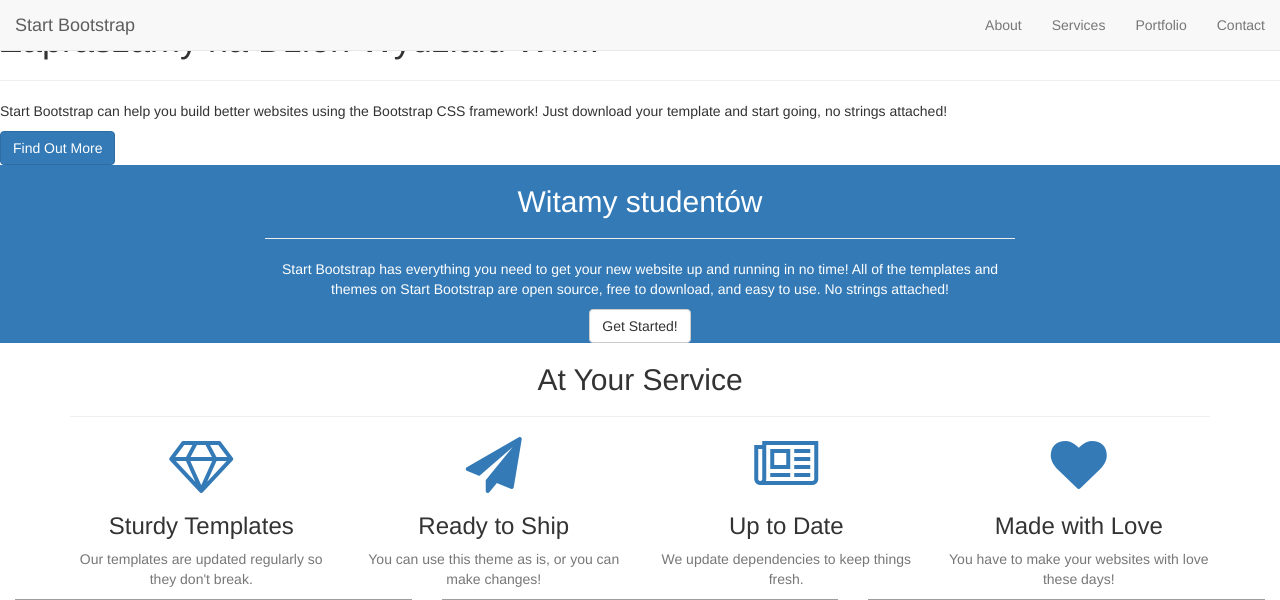
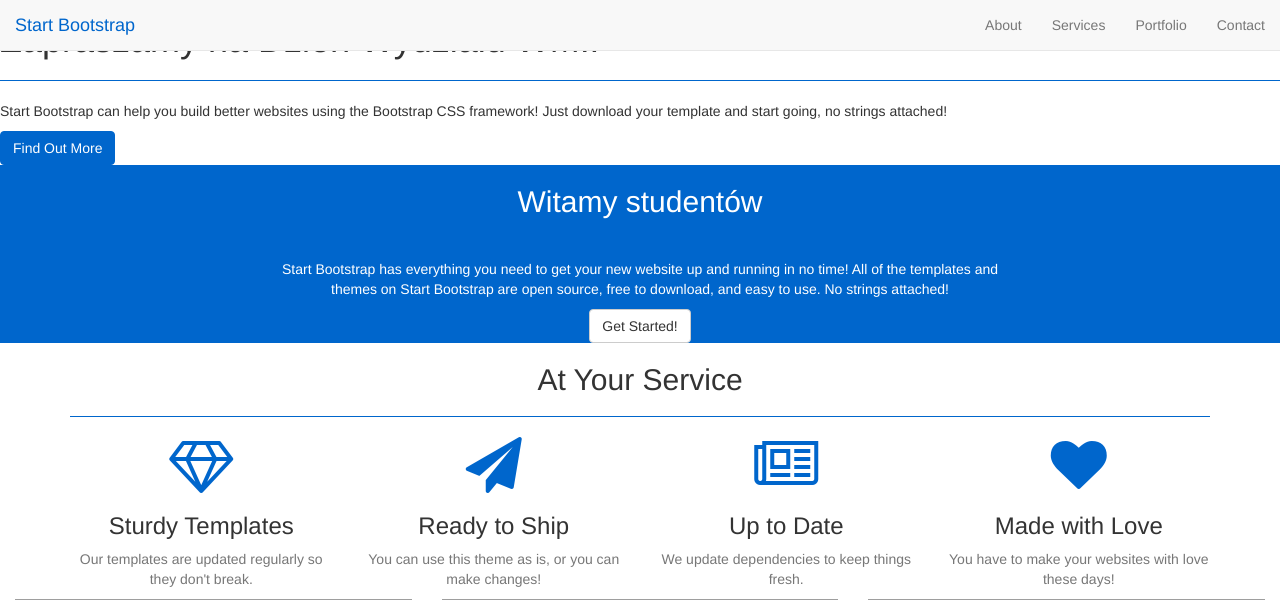
Before and after one commit to KSIUJ/dzien_wydzialu, a Django app: page / in a window 1280 px wide. Shown: the top 600 px of the page. Run offline with Django 3.2, Linux system fonts and the light colour scheme; some libraries are stand-ins or nearby versions; grey boxes are pictures that could not be loaded.

Commit message:
Fixed color encoding in css.

```diff
--- a/dzien_wydzialu/home/static/css/custom.css
+++ b/dzien_wydzialu/home/static/css/custom.css
@@ -2,39 +2,39 @@ html,
 
 
 hr {
-  border-color: 0066CC;
+  border-color: #0066CC;
 }
 
 a {
-  color: 0066CC;
+  color: #0066CC;
 }
 
 .bg-primary {
-  background-color: 0066CC;
+  background-color: #0066CC;
 }
 
 .navbar-default .navbar-header .navbar-brand {
-  color: 0066CC;
+  color: #0066CC;
 }
 
 
 .navbar-default .nav > li > a:hover,
 .navbar-default .nav > li > a:focus:hover {
-  color: 0066CC;
+  color: #0066CC;
 }
 .navbar-default .nav > li.active > a,
 .navbar-default .nav > li.active > a:focus {
-  color: 0066CC !important;
+  color: #0066CC !important;
 }
 
 @media (min-width: 768px) {
 
   .navbar-default.affix .navbar-header .navbar-brand {
-    color: 0066CC;
+    color: #0066CC;
   }
   .navbar-default.affix .nav > li > a:hover,
   .navbar-default.affix .nav > li > a:focus:hover {
-    color: 0066CC;
+    color: #0066CC;
   }
 }
 
@@ -42,7 +42,7 @@ a {
 
 
 .text-primary {
-  color: 0066CC;
+  color: #0066CC;
 }
 
 
@@ -50,8 +50,8 @@ a {
 
 .btn-primary {
 
-  background-color: 0066CC;
-  border-color: 0066CC;
+  background-color: #0066CC;
+  border-color: #0066CC;
 
 }
 .btn-primary:hover,
@@ -60,8 +60,8 @@ a {
 .btn-primary:active,
 .btn-primary.active,
 .open > .dropdown-toggle.btn-primary {
-  background-color: 0066CC;
-  border-color: 0066CC;
+  background-color: #0066CC;
+  border-color: #0066CC;
 }
 
 .btn-primary.disabled,
@@ -82,9 +82,9 @@ fieldset[disabled] .btn-primary:active,
 .btn-primary.disabled.active,
 .btn-primary[disabled].active,
 fieldset[disabled] .btn-primary.active {
-  background-color: 0066CC;
-  border-color: 0066CC;
+  background-color: #0066CC;
+  border-color: #0066CC;
 }
 .btn-primary .badge {
-  color: 0066CC;
+  color: #0066CC;
 }
```
